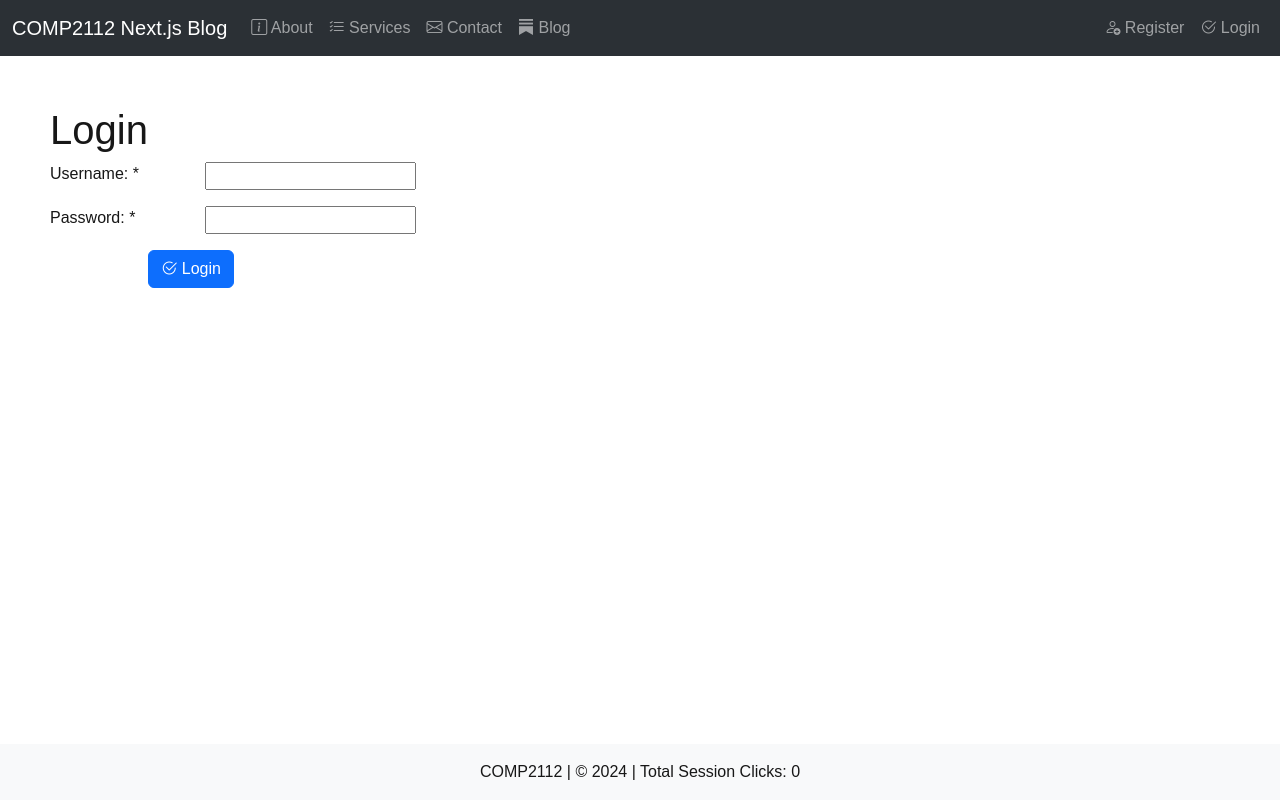
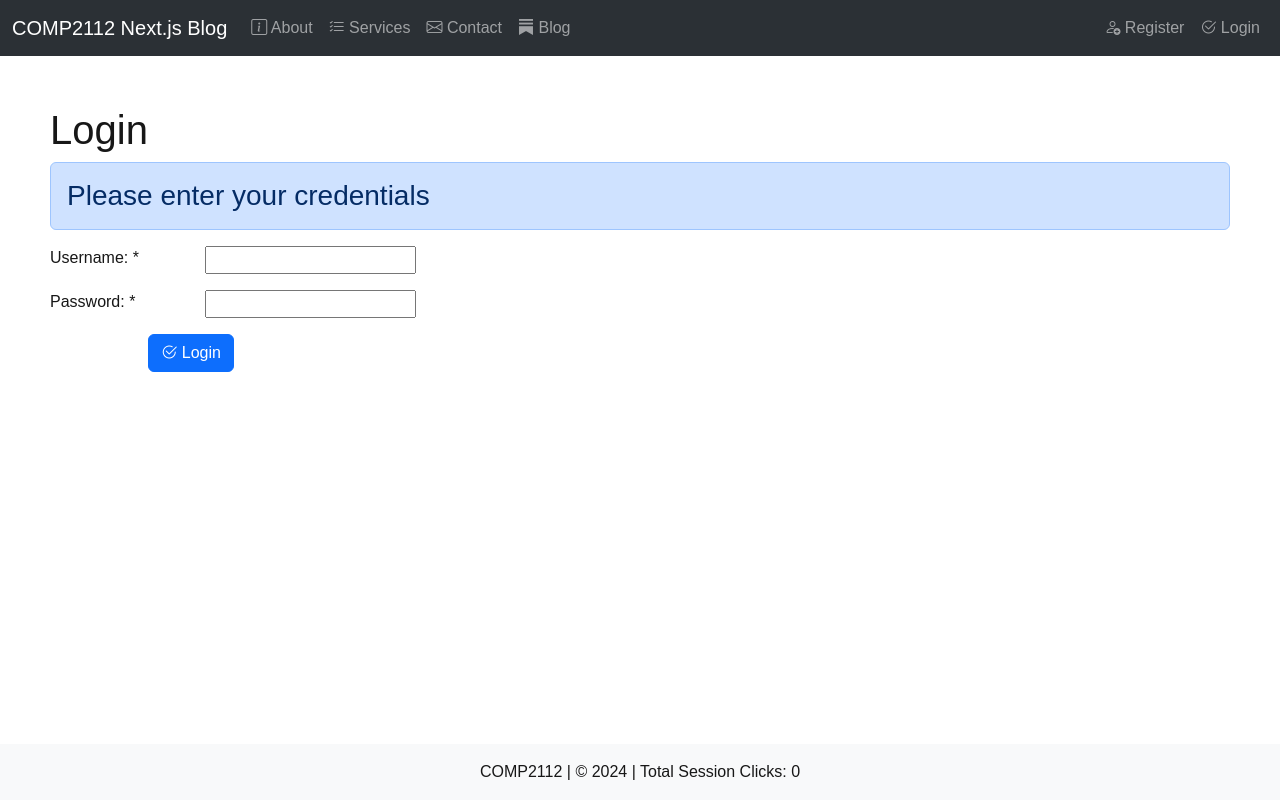
Before and after one commit to ifotn/comp2112-next-blog-f24, a Next.js app: page /login in a window 1280 px wide. Built offline with nearby package versions, Linux system fonts and the light colour scheme.

Commit message:
l11/2 - global username in context

```diff
--- a/app/components/counterContext.js
+++ b/app/components/counterContext.js
@@ -6,9 +6,10 @@ export const CounterContext = createContext();
 
 export const CounterProvider = ({ children }) => {
     const [sessionCounter, setSessionCounter] = useState(0);
+    const [username, setUsername] = useState(null);
 
     return (
-        <CounterContext.Provider value={{ sessionCounter, setSessionCounter }}>
+        <CounterContext.Provider value={{ sessionCounter, setSessionCounter, username, setUsername }}>
             {children}
         </CounterContext.Provider>
     );
--- a/app/components/header.js
+++ b/app/components/header.js
@@ -1,6 +1,11 @@
+"use client";
+
 import Link from "next/link"
+import { CounterContext } from "./counterContext"
+import { useContext } from "react"
 
 export default function Header() {
+    const { username } = useContext(CounterContext);
     return (
         <nav className="navbar navbar-expand-lg bg-body-tertiary" data-bs-theme="dark">
             <div className="container-fluid">
@@ -15,10 +20,18 @@ export default function Header() {
                     <Link className="nav-link" href="/contact" id="contact"><i className="bi bi-envelope"></i> Contact</Link>
                     <Link className="nav-link" href="/blog" id="blog"><i className="bi bi-substack"></i> Blog</Link>
                 </div>
-                <div className="navbar-nav ms-auto">
-                    <Link className="nav-link" href="/register" id="register"><i className="bi bi-person-add"></i> Register</Link>
-                    <Link className="nav-link" href="/login" id="login"><i className="bi bi-check2-circle"></i> Login</Link>
-                </div>
+                {username &&
+                    <div className="navbar-nav ms-auto">
+                        <Link className="nav-link" href="/#"><i className="bi bi-person"></i> {username}</Link>
+                        <Link className="nav-link" href="/logout" id="logout"><i className="bi bi-box-arrow-right"></i> Logout</Link>
+                    </div>
+                }
+                {!username &&
+                    <div className="navbar-nav ms-auto">
+                        <Link className="nav-link" href="/register" id="register"><i className="bi bi-person-add"></i> Register</Link>
+                        <Link className="nav-link" href="/login" id="login"><i className="bi bi-check2-circle"></i> Login</Link>
+                    </div>
+                }
             </div>
             </div>
         </nav>
--- a/app/login/page.js
+++ b/app/login/page.js
@@ -1,13 +1,18 @@
 "use client";
 
-import { useEffect } from "react";
+import { useEffect, useState, useContext } from "react";
+import { CounterContext } from "../components/counterContext";
 import Cookies from "js-cookie";
-import { router, useRouter } from "next/navigation";
+import { useRouter } from "next/navigation";
 
 export default function Login() {
     useEffect(() => {
         document.title = 'Login';
     });
+
+    const [message, setMessage] = useState('Please enter your credentials');
+    const [messageClass, setMessageClass] = useState('alert alert-primary');
+    const { username, setUsername } = useContext(CounterContext);
 
     const router = useRouter();
 
@@ -27,20 +32,26 @@ export default function Login() {
 
             if (response.ok) {
                 console.log(response.json)
-                router.push("/blog");
+                setUsername(formData.get('username'));
+                router.push('/blog');
             }
             else {
                 console.log(`Login Error: ${response.msg}`);
+                setMessage(`Invalid Login`);
+                setMessageClass('alert alert-danger');
             }
         }
         catch (Error) {
             console.log(`Login Error: ${Error}`);
+            setMessage(`Login Error ${Error}`);
+            setMessageClass('alert alert-danger');
         }
     }
 
     return (
         <main>
             <h1>Login</h1>
+            <h3 className={messageClass}>{message}</h3>
             <form action={login}>
                 <fieldset className="pb-3">
                     <label htmlFor="username">Username: *</label>
```
